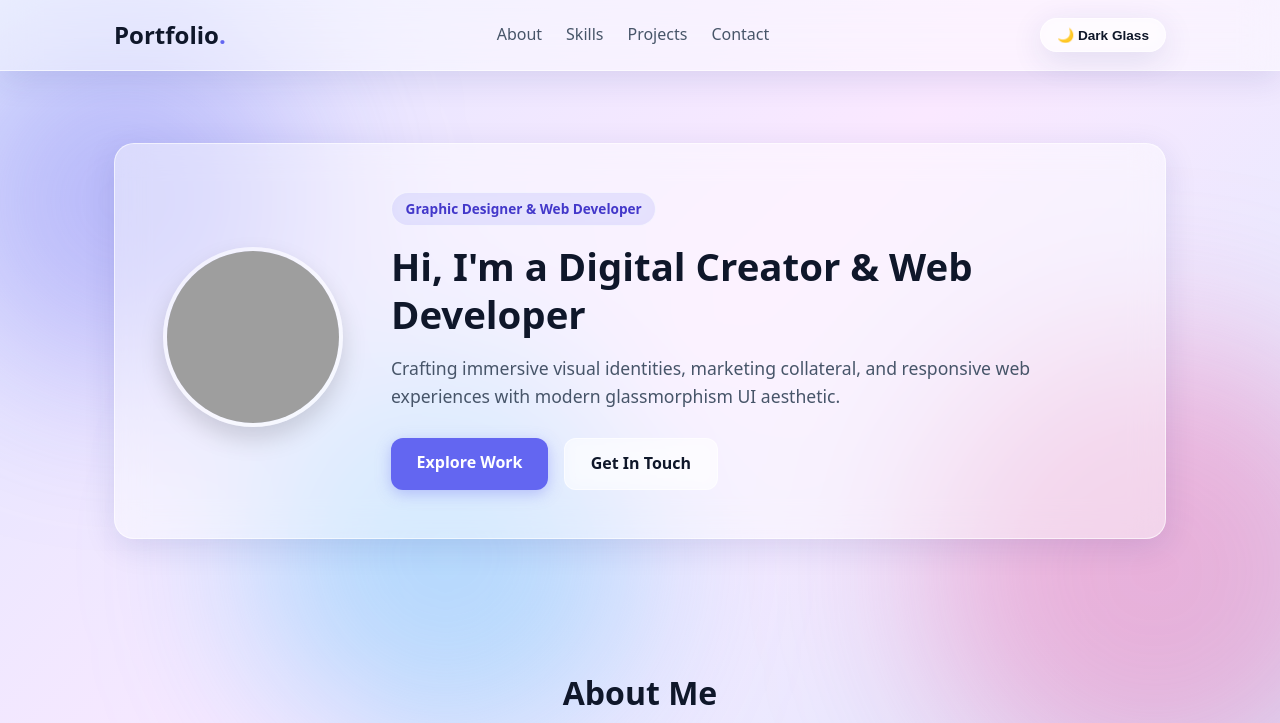
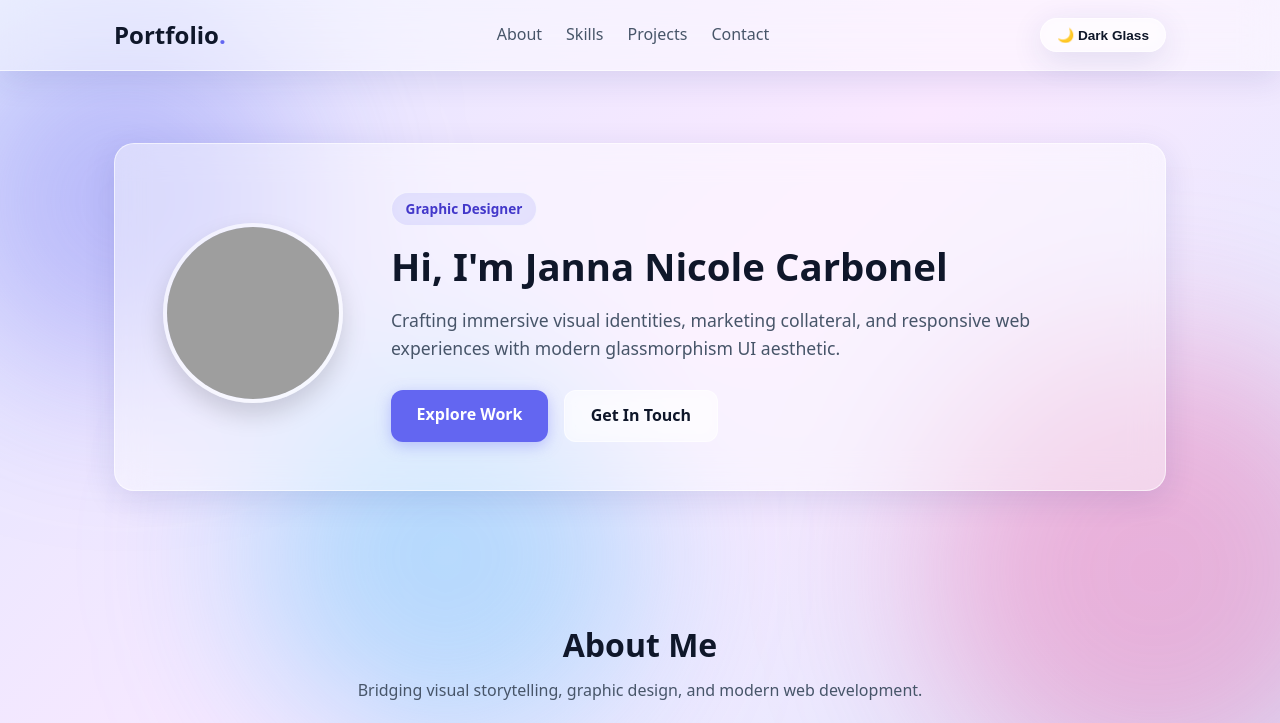
Before and after one commit to jimwelcarbonel-maker/website, a plain HTML site: page index.html in a window 1280 px wide. Shown: the top 723 px of the page. Drawn offline with Linux system fonts and the light colour scheme; grey boxes are pictures that could not be loaded.

Commit message:
Revise portfolio layout and content
Updated the portfolio page with new content and structure, including sections for hero, about, skills, projects, and contact.

```diff
--- a/index.html
+++ b/index.html
@@ -3,7 +3,7 @@
 <head>
   <meta charset="UTF-8">
   <meta name="viewport" content="width=device-width, initial-scale=1.0">
-  <title>Portfolio | Glassmorphism Edition</title>
+  <title>Porfolio</title>
   <link rel="stylesheet" href="index.css">
 </head>
 <body>
@@ -33,8 +33,8 @@
           <img src="ID PIC.png" alt="Profile Picture" class="profile-img">
         </div>
         <div class="hero-content">
-          <span class="badge">Graphic Designer & Web Developer</span>
-          <h1>Hi, I'm a Digital Creator & Web Developer</h1>
+          <span class="badge">Graphic Designer </span>
+          <h1>Hi, I'm Janna Nicole Carbonel</h1>
           <p>Crafting immersive visual identities, marketing collateral, and responsive web experiences with modern glassmorphism UI aesthetic.</p>
           <div class="hero-btns">
             <a href="#projects" class="btn primary-btn">Explore Work</a>
```
